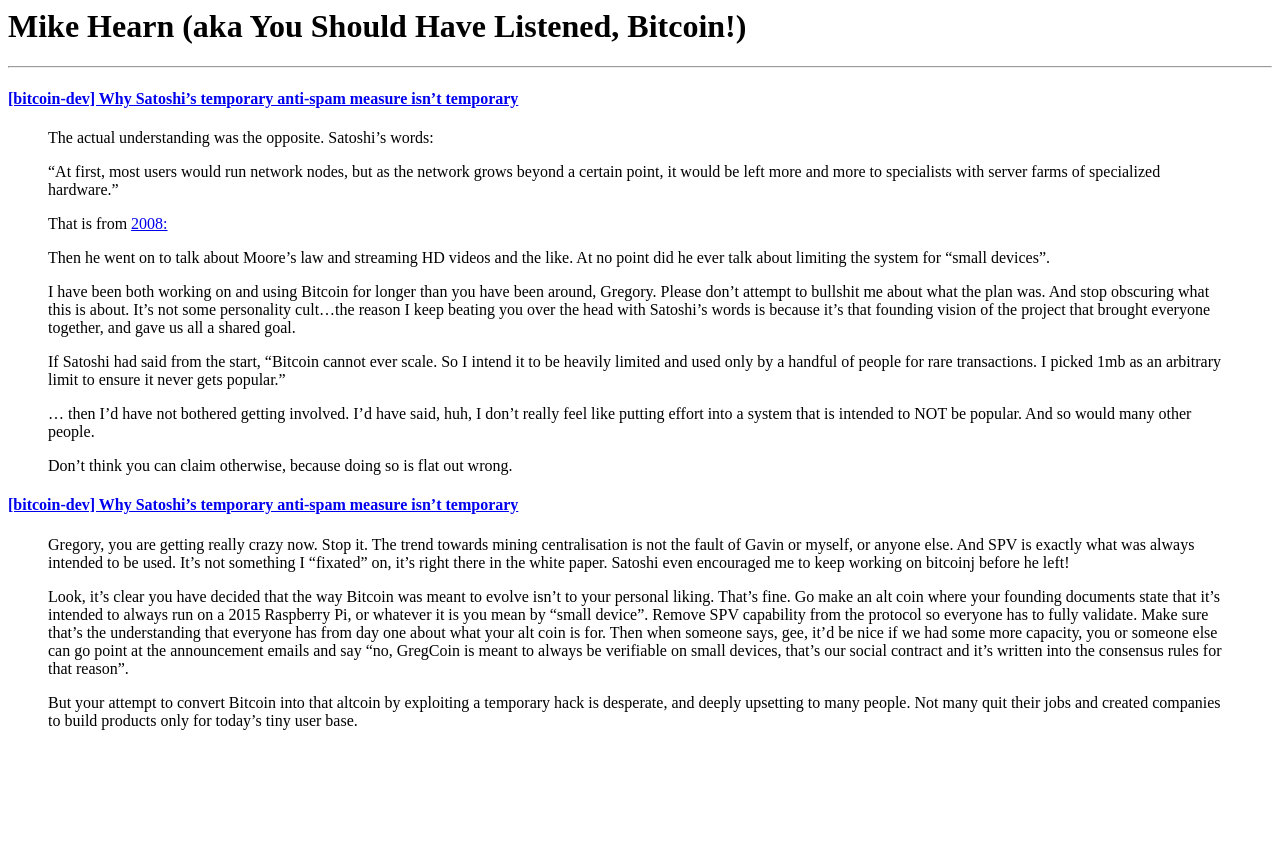
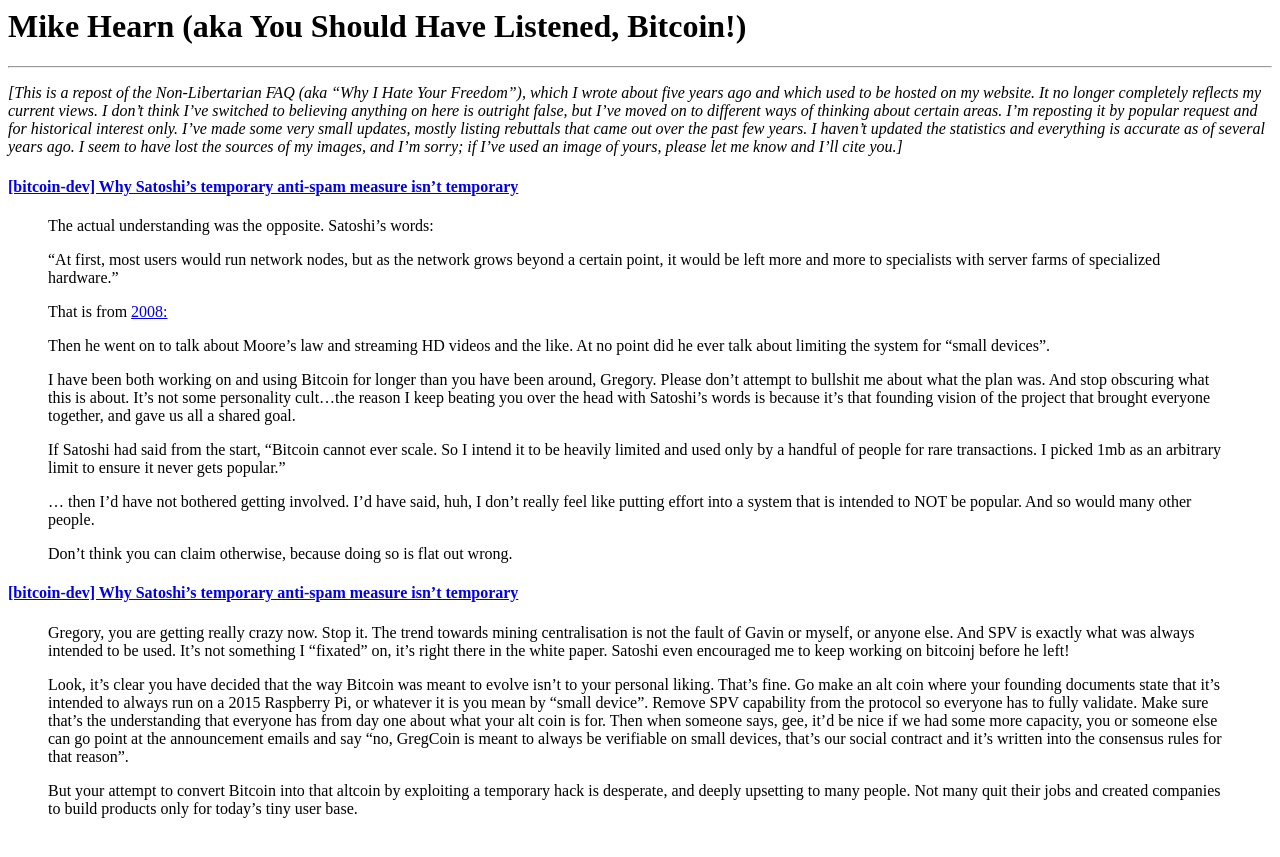
Before and after one commit to derykmakgill/website, a Jekyll site: the page built from _research/mike-hearn.md, in a window 1280 px wide. Shown: the top 857 px of the page. Built offline with Jekyll 4.4.1, drawn with Linux system fonts in a browser that asks for light colours.

Commit message:
Update mike-hearn.md

```diff
--- a/_research/mike-hearn.md
+++ b/_research/mike-hearn.md
@@ -3,6 +3,8 @@
 title: Mike Hearn (aka You Should Have Listened, Bitcoin!)
 date: 2020-10-26
 ---
+
+*[This is a repost of the Non-Libertarian FAQ (aka “Why I Hate Your Freedom”), which I wrote about five years ago and which used to be hosted on my website. It no longer completely reflects my current views. I don’t think I’ve switched to believing anything on here is outright false, but I’ve moved on to different ways of thinking about certain areas. I’m reposting it by popular request and for historical interest only. I’ve made some very small updates, mostly listing rebuttals that came out over the past few years. I haven’t updated the statistics and everything is accurate as of several years ago. I seem to have lost the sources of my images, and I’m sorry; if I’ve used an image of yours, please let me know and I’ll cite you.]*
 
 #### [[bitcoin-dev] Why Satoshi's temporary anti-spam measure isn't temporary](https://lists.linuxfoundation.org/pipermail/bitcoin-dev/2015-July/009726.html)
 
```
